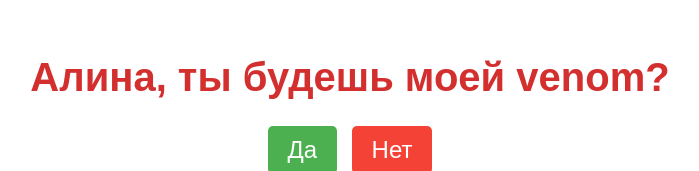
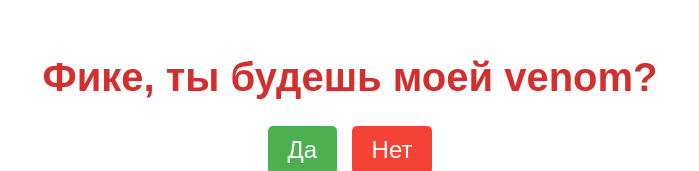
Before and after one commit to bchbrz/ILoveYouFike, a plain HTML site: page index.html in a window 1280 px wide. Shown: the part 137-308 px from the top of the page, without its empty margins (290-989 px from the left). Drawn offline with Linux system fonts and the light colour scheme.

Commit message:
index.html

```diff
--- a/index.html
+++ b/index.html
@@ -8,7 +8,7 @@
 </head>
 <body>
     <div class="container">
-        <h1>Алина, ты будешь моей venom?</h1>
+        <h1>Фике, ты будешь моей venom?</h1>
         <div class="buttons">
             <button class="yes-button" onclick="handleYesClick()">Да</button>
             <button class="no-button" onclick="handleNoClick()">Нет</button>
```
